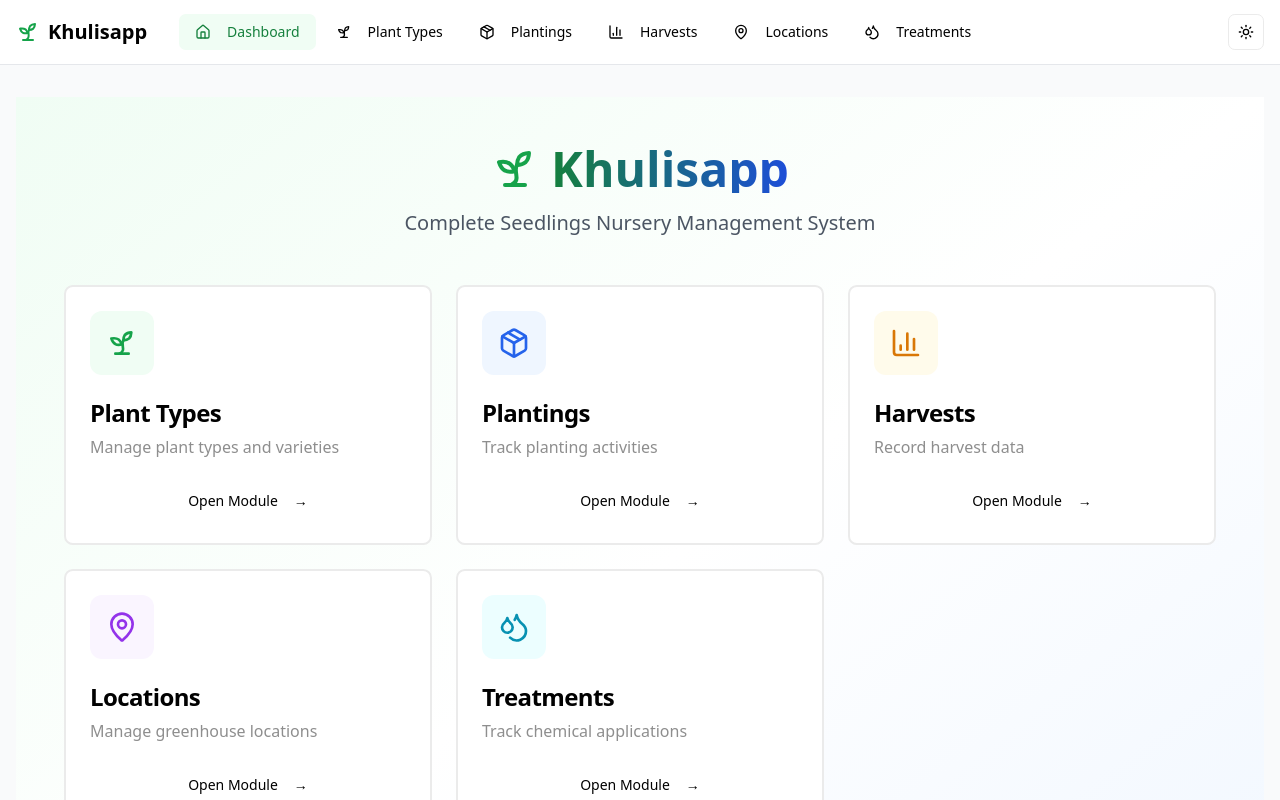
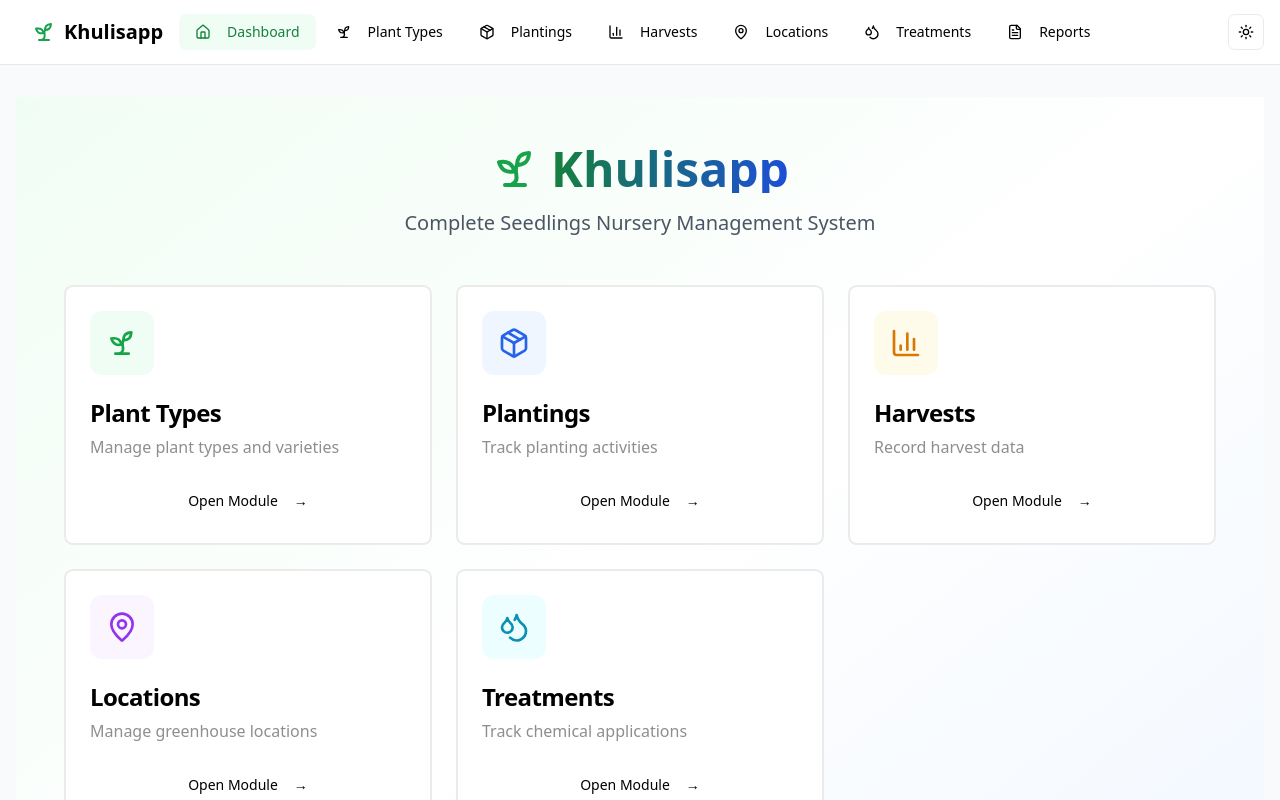
Before and after one commit to Vundz/sg-51715866-84a2-4173-a0c3-6f30f6eab96a-1777618500, a Next.js app: page / in a window 1280 px wide. Shown: the top 800 px of the page. Built offline with nearby package versions, Linux system fonts and the light colour scheme.

Commit message:
feat(navigation): Add QuickAccessMenu and Reports module

```diff
--- a/src/components/Layout.tsx
+++ b/src/components/Layout.tsx
@@ -2,10 +2,11 @@
 import { ReactNode } from "react";
 import Link from "next/link";
 import { useRouter } from "next/router";
-import { Home, Sprout, Package, BarChart3, MapPin, Droplets } from "lucide-react";
+import { Home, Sprout, Package, BarChart3, MapPin, Droplets, FileText } from "lucide-react";
 import { Button } from "@/components/ui/button";
 import { cn } from "@/lib/utils";
 import { ThemeSwitch } from "@/components/ThemeSwitch";
+import { QuickAccessMenu } from "@/components/QuickAccessMenu";
 
 interface LayoutProps {
   children: ReactNode;
@@ -20,7 +21,8 @@ export function Layout({ children }: LayoutProps) {
     { name: "Plantings", href: "/plantings", icon: Package },
     { name: "Harvests", href: "/harvests", icon: BarChart3 },
     { name: "Locations", href: "/locations", icon: MapPin },
-    { name: "Treatments", href: "/treatments", icon: Droplets }
+    { name: "Treatments", href: "/treatments", icon: Droplets },
+    { name: "Reports", href: "/reports", icon: FileText }
   ];
 
   return (
@@ -28,16 +30,17 @@ export function Layout({ children }: LayoutProps) {
       <nav className="bg-white dark:bg-gray-900 border-b border-gray-200 dark:border-gray-800 sticky top-0 z-50">
         <div className="container mx-auto px-4">
           <div className="flex items-center justify-between h-16">
-            <div className="flex items-center space-x-8">
+            <div className="flex items-center space-x-4">
+              <QuickAccessMenu />
               <Link href="/" className="flex items-center space-x-2">
                 <Sprout className="w-6 h-6 text-green-600" />
-                <span className="text-xl font-bold">Khulisapp</span>
+                <span className="text-xl font-bold hidden sm:inline-block">Khulisapp</span>
               </Link>
 
               <div className="hidden md:flex space-x-1">
                 {navigation.map((item) => {
                   const Icon = item.icon;
-                  const isActive = router.pathname === item.href;
+                  const isActive = item.href === "/" ? router.pathname === item.href : router.pathname.startsWith(item.href);
                   return (
                     <Link key={item.href} href={item.href}>
                       <Button
--- /dev/null
+++ b/src/components/QuickAccessMenu.tsx
@@ -0,0 +1,84 @@
+
+import { useState, useEffect } from "react";
+import {
+  Sheet,
+  SheetContent,
+  SheetHeader,
+  SheetTitle,
+  SheetTrigger,
+} from "@/components/ui/sheet";
+import { Button } from "@/components/ui/button";
+import { Menu, Home, Sprout, Package, BarChart3, MapPin, Droplets, FileText } from "lucide-react";
+import Link from "next/link";
+import { useRouter } from "next/router";
+import { cn } from "@/lib/utils";
+
+export function QuickAccessMenu() {
+  const router = useRouter();
+  const [isOpen, setIsOpen] = useState(false);
+
+  const navigation = [
+    { name: "Dashboard", href: "/", icon: Home },
+    { name: "Plant Types", href: "/plant-types", icon: Sprout },
+    { name: "Locations", href: "/locations", icon: MapPin },
+    { name: "Plantings", href: "/plantings", icon: Package },
+    { name: "Treatments", href: "/treatments", icon: Droplets },
+    { name: "Harvests", href: "/harvests", icon: BarChart3 },
+    { name: "Reports", href: "/reports", icon: FileText },
+  ];
+
+  useEffect(() => {
+    const handleRouteChange = () => {
+      setIsOpen(false);
+    };
+
+    router.events.on("routeChangeComplete", handleRouteChange);
+
+    return () => {
+      router.events.off("routeChangeComplete", handleRouteChange);
+    };
+  }, [router.events]);
+
+  return (
+    <Sheet open={isOpen} onOpenChange={setIsOpen}>
+      <SheetTrigger asChild>
+        <Button variant="ghost" size="icon" className="md:hidden">
+          <Menu className="h-6 w-6" />
+        </Button>
+      </SheetTrigger>
+      <SheetContent side="left" className="w-[300px]">
+        <SheetHeader className="border-b pb-4 mb-4">
+          <SheetTitle>
+             <Link href="/" className="flex items-center space-x-2">
+                <Sprout className="w-6 h-6 text-green-600" />
+                <span className="text-xl font-bold">Khulisapp</span>
+              </Link>
+          </SheetTitle>
+        </SheetHeader>
+        <div className="grid gap-2 py-2">
+          <nav className="flex flex-col space-y-1">
+            {navigation.map((item) => {
+              const Icon = item.icon;
+              const isActive = item.href === "/" ? router.pathname === item.href : router.pathname.startsWith(item.href);
+
+              return (
+                <Link key={item.name} href={item.href}>
+                  <Button
+                    variant="ghost"
+                    className={cn(
+                      "w-full justify-start flex items-center space-x-2 text-md py-6",
+                      isActive && "bg-green-50 dark:bg-green-950 text-green-700 dark:text-green-400"
+                    )}
+                  >
+                    <Icon className="w-5 h-5 mr-3" />
+                    <span>{item.name}</span>
+                  </Button>
+                </Link>
+              );
+            })}
+          </nav>
+        </div>
+      </SheetContent>
+    </Sheet>
+  );
+}
```
